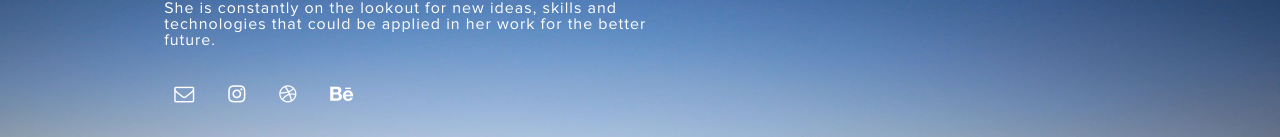
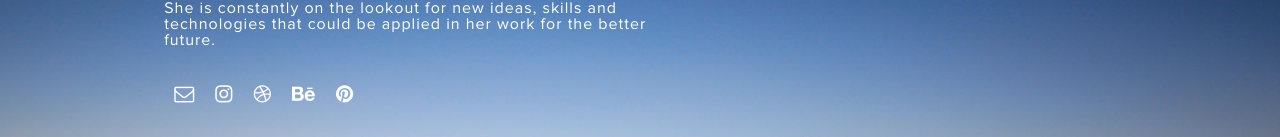
Before and after one commit to melissaszehwa/melissaszehwa.github.io, a plain HTML site: page index.html in a window 1280 px wide. Shown: the part 358-495 px from the top of the page. Drawn offline with Linux system fonts and the light colour scheme.

Commit message:
Added Pinterest

```diff
--- a/index.html
+++ b/index.html
@@ -42,6 +42,10 @@
                 <i class="fa fa-behance" aria-hidden="true"></i>
                 </a>
 
+                <a class="button pinterest" href="https://www.pinterest.com/melissaszehwa/">
+                <i class="fa fa-pinterest" aria-hidden="true"></i>
+                </a>
+
             </div>
             </div>
 
```
